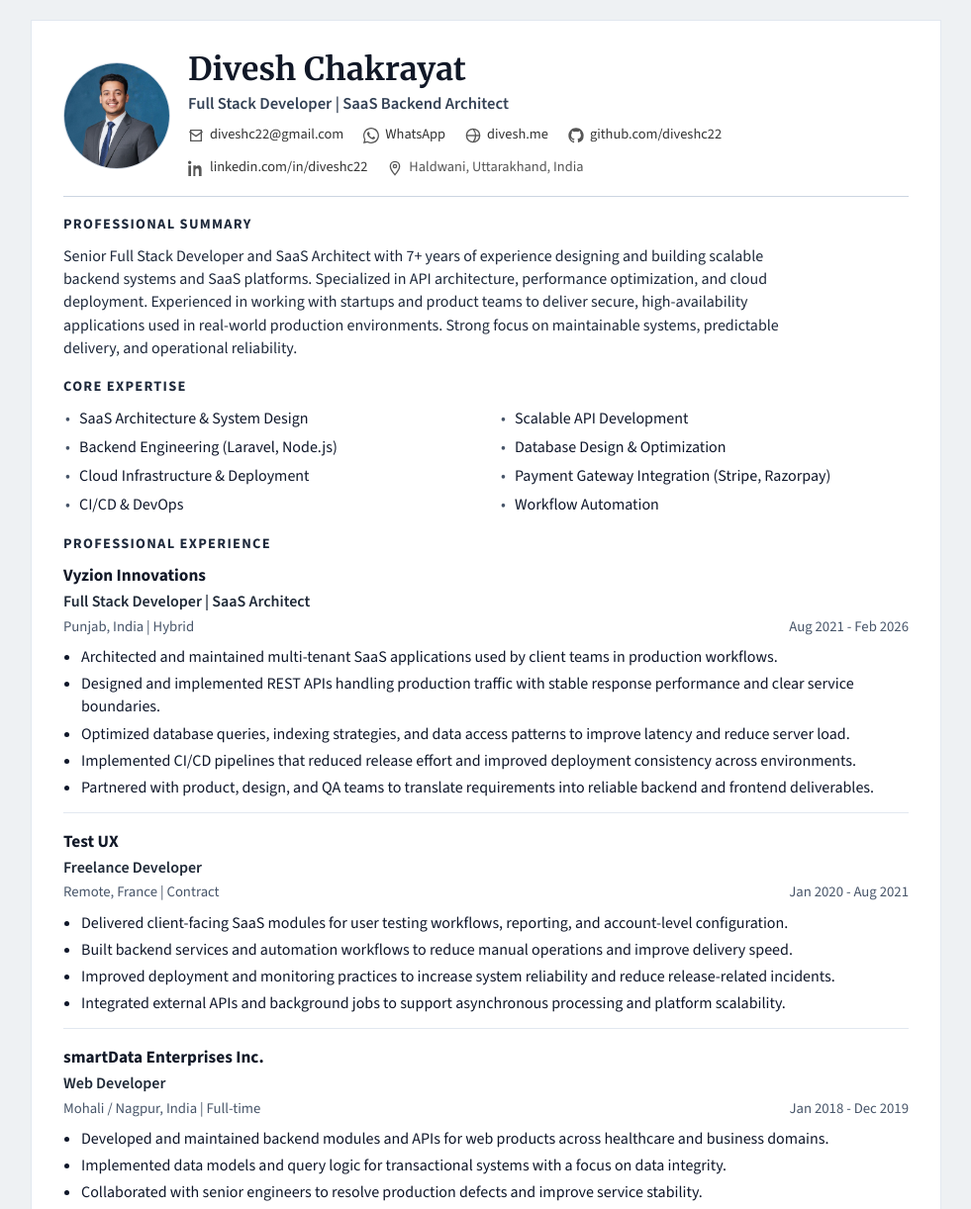
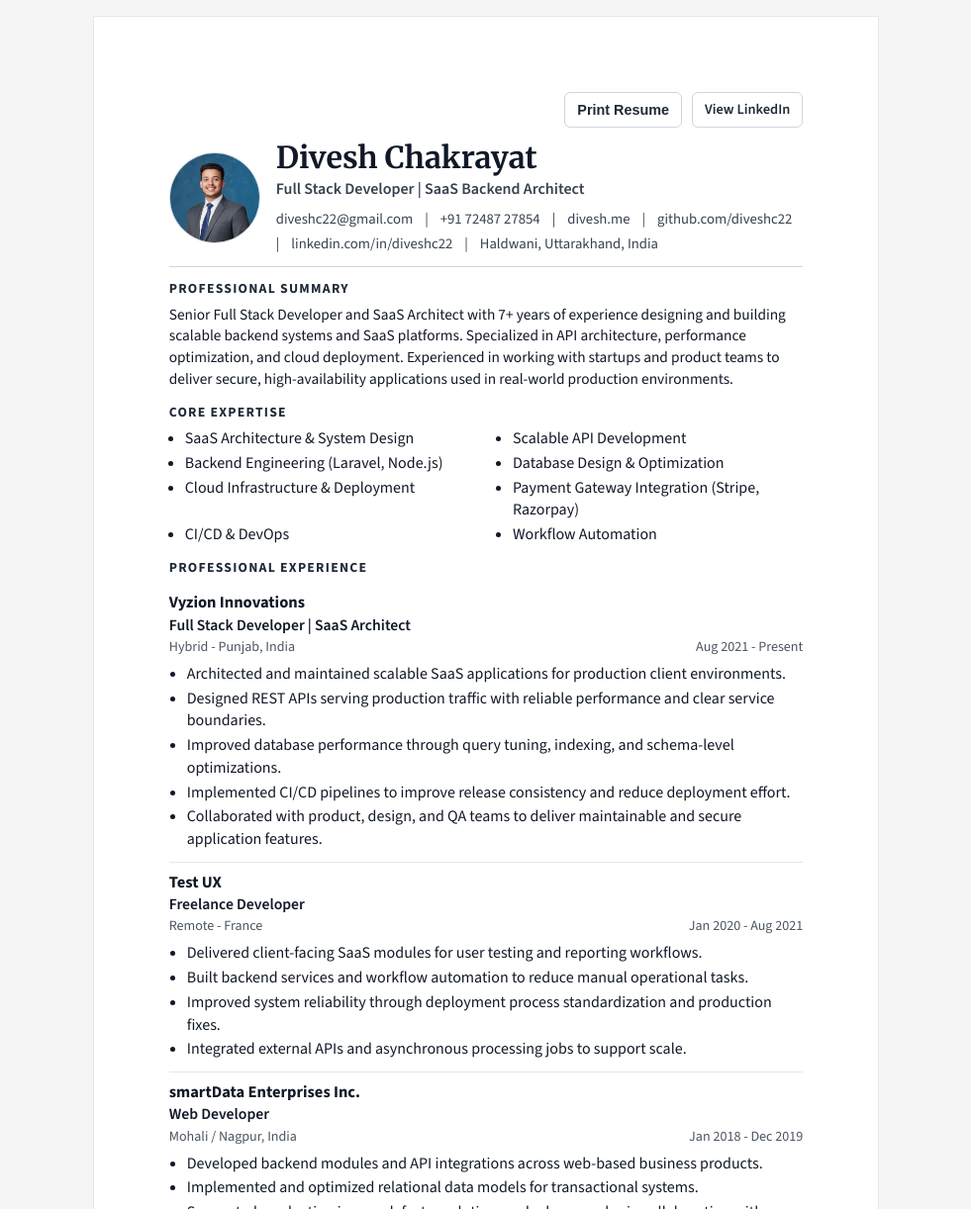
Before and after one commit to diveshc22/resume, a website: page index.html in a window 1280 px wide. Shown: the top 1222 px of the page at 99% size, without its empty margins (149-1130 px from the left). Drawn offline with nearby package versions, Linux system fonts and the light colour scheme.

Commit message:
Add Download Resume button to print or download it

```diff
--- a/index.html
+++ b/index.html
@@ -3,9 +3,7 @@
   <head>
     <meta charset="UTF-8" />
     <meta name="viewport" content="width=device-width, initial-scale=1.0" />
-    <title>
-      Divesh Chakrayat | Full Stack Developer | SaaS Backend Architect
-    </title>
+    <title>Divesh Chakrayat | Full Stack Developer | SaaS Backend Architect</title>
     <link rel="preconnect" href="https://fonts.googleapis.com" />
     <link rel="preconnect" href="https://fonts.gstatic.com" crossorigin />
     <link
@@ -14,13 +12,11 @@
     />
     <style>
       :root {
-        --page-bg: #eef1f3;
+        --bg: #f5f5f5;
         --paper: #ffffff;
-        --text: #0f172a;
-        --muted: #334155;
-        --line: #cbd5e1;
-        --soft: #e2e8f0;
-        --heading: #111827;
+        --text: #111827;
+        --muted: #374151;
+        --line: #d1d5db;
       }
 
       * {
@@ -29,34 +25,60 @@
         padding: 0;
       }
 
+      @page {
+        size: A4;
+        margin: 20mm;
+      }
+
       body {
-        background: var(--page-bg);
+        background: var(--bg);
         color: var(--text);
         font-family: "Source Sans 3", "Segoe UI", sans-serif;
-        line-height: 1.45;
-        padding: 20px;
+        line-height: 1.42;
+        padding: 16px;
       }
 
-      .resume {
-        max-width: 920px;
+      .container {
+        width: 210mm;
+        min-height: 297mm;
         margin: 0 auto;
         background: var(--paper);
-        border: 1px solid var(--soft);
-        padding: 32px;
+        padding: 20mm;
+        box-shadow: none;
+        border: 1px solid #e5e7eb;
+      }
+
+      .action-buttons {
+        display: flex;
+        justify-content: flex-end;
+        gap: 10px;
+        margin-bottom: 14px;
+      }
+
+      .btn {
+        border: 1px solid var(--line);
+        background: #fff;
+        color: #1f2937;
+        font-size: 0.9rem;
+        font-weight: 600;
+        padding: 7px 12px;
+        border-radius: 6px;
+        text-decoration: none;
+        cursor: pointer;
       }
 
       .header {
         display: grid;
-        grid-template-columns: 108px 1fr;
-        gap: 18px;
+        grid-template-columns: 92px 1fr;
+        gap: 16px;
         align-items: center;
-        padding-bottom: 18px;
         border-bottom: 1px solid var(--line);
+        padding-bottom: 12px;
       }
 
-      .avatar {
-        width: 108px;
-        height: 108px;
+      .profile-image {
+        width: 92px;
+        height: 92px;
         border-radius: 50%;
         object-fit: cover;
         border: 1px solid var(--line);
@@ -64,26 +86,24 @@
 
       .name {
         font-family: "Merriweather", serif;
-        font-size: 2rem;
+        font-size: 1.9rem;
         line-height: 1.1;
-        color: var(--heading);
-        letter-spacing: 0.2px;
       }
 
       .title {
-        font-size: 1.04rem;
+        font-size: 1rem;
         font-weight: 600;
         color: var(--muted);
         margin-top: 4px;
       }
 
       .contact {
-        margin-top: 8px;
-        font-size: 0.95rem;
-        color: #1f2937;
         display: flex;
         flex-wrap: wrap;
-        gap: 8px 14px;
+        gap: 4px 12px;
+        margin-top: 8px;
+        font-size: 0.92rem;
+        color: #374151;
       }
 
       .contact a {
@@ -91,159 +111,119 @@
         text-decoration: none;
       }
 
-      .divider {
-        color: #94a3b8;
-      }
-
-      section {
-        padding-top: 18px;
+      .section {
+        padding-top: 12px;
+        break-inside: avoid-page;
+        page-break-inside: avoid;
       }
 
       h2 {
-        font-size: 0.9rem;
+        font-size: 0.86rem;
+        text-transform: uppercase;
         letter-spacing: 0.09em;
-        text-transform: uppercase;
-        color: #1e293b;
-        margin-bottom: 9px;
+        color: #1f2937;
+        margin-bottom: 6px;
+        font-weight: 700;
+        break-after: avoid-page;
+        page-break-after: avoid;
+      }
+
+      .summary {
+        font-size: 0.96rem;
+      }
+
+      .expertise-grid {
+        display: grid;
+        grid-template-columns: repeat(2, minmax(0, 1fr));
+        gap: 2px 22px;
+      }
+
+      .expertise-grid li {
+        margin-left: 16px;
+      }
+
+      .experience-item {
+        border-bottom: 1px solid #e5e7eb;
+        padding: 8px 0 9px;
+        break-inside: avoid-page;
+        page-break-inside: avoid;
+      }
+
+      .experience-item:last-child {
+        border-bottom: none;
+        padding-bottom: 0;
+      }
+
+      .company {
+        font-size: 1.03rem;
         font-weight: 700;
       }
 
-      p {
-        color: #1e293b;
-      }
-
-      .summary {
-        max-width: 95ch;
-        font-size: 1rem;
-      }
-
-      .two-col-list {
-        display: grid;
-        grid-template-columns: repeat(2, minmax(0, 1fr));
-        gap: 6px 28px;
-        list-style: none;
-        padding-left: 2px;
-        color: #0f172a;
-      }
-
-      .two-col-list li {
-        position: relative;
-        padding-left: 14px;
-      }
-
-      .two-col-list li::before {
-        content: "•";
-        position: absolute;
-        left: 0;
-        color: #475569;
-      }
-
-      .experience-item {
-        margin-bottom: 16px;
-        padding-bottom: 14px;
-        border-bottom: 1px solid #e2e8f0;
-      }
-
-      .experience-item:last-child {
-        margin-bottom: 0;
-        padding-bottom: 0;
-        border-bottom: none;
-      }
-
-      .company {
-        font-size: 1.08rem;
-        font-weight: 700;
-        color: #111827;
-      }
-
       .role {
-        font-size: 1rem;
+        font-size: 0.98rem;
         font-weight: 600;
-        color: #1f2937;
-        margin-top: 2px;
       }
 
       .meta {
         display: flex;
         flex-wrap: wrap;
         justify-content: space-between;
-        gap: 4px 12px;
-        color: #475569;
-        font-size: 0.92rem;
-        margin-top: 3px;
+        gap: 2px 10px;
+        font-size: 0.88rem;
+        color: #4b5563;
+        margin-top: 1px;
       }
 
       .impact {
-        margin-top: 8px;
-        padding-left: 18px;
-        color: #0f172a;
+        margin-top: 6px;
+        margin-left: 18px;
+        break-inside: avoid-page;
+        page-break-inside: avoid;
       }
 
       .impact li {
-        margin-bottom: 4px;
-      }
-
-      .impact li:last-child {
-        margin-bottom: 0;
+        margin-bottom: 2px;
       }
 
       .edu-item {
-        margin-bottom: 10px;
+        margin-bottom: 6px;
+        break-inside: avoid-page;
+        page-break-inside: avoid;
       }
 
-      .edu-item:last-child {
-        margin-bottom: 0;
-      }
-
-      .edu-school {
+      .edu-school,
+      .stack-label {
         font-weight: 700;
-        color: #111827;
-      }
-
-      .edu-degree {
-        color: #1f2937;
       }
 
       .edu-date {
-        color: #475569;
-        font-size: 0.94rem;
-      }
-
-      .stack-grid {
-        display: grid;
-        grid-template-columns: 1fr;
-        gap: 7px;
+        color: #4b5563;
+        font-size: 0.9rem;
       }
 
       .stack-row {
         display: grid;
-        grid-template-columns: 160px 1fr;
-        gap: 10px;
+        grid-template-columns: 140px 1fr;
+        gap: 8px;
+        margin-bottom: 4px;
+        break-inside: avoid-page;
+        page-break-inside: avoid;
       }
 
-      .stack-label {
-        font-weight: 700;
-        color: #111827;
+      @media (max-width: 920px) {
+        .container {
+          width: 100%;
+          min-height: auto;
+          padding: 20px;
+        }
       }
 
-      .stack-value {
-        color: #1f2937;
-      }
-
-      @media (max-width: 760px) {
-        body {
-          padding: 10px;
-        }
-
-        .resume {
-          padding: 20px;
-        }
-
+      @media (max-width: 700px) {
         .header {
           grid-template-columns: 1fr;
         }
 
-        .two-col-list {
+        .expertise-grid {
           grid-template-columns: 1fr;
         }
 
@@ -251,194 +231,112 @@
           grid-template-columns: 1fr;
           gap: 2px;
         }
+
+        .action-buttons {
+          justify-content: flex-start;
+          flex-wrap: wrap;
+        }
       }
 
       @media print {
         body {
-          background: #fff;
+          background: white;
           padding: 0;
         }
 
-        .resume {
-          max-width: none;
+        .container {
+          width: 100%;
+          min-height: auto;
+          padding: 0;
+          box-shadow: none;
           border: none;
-          padding: 0;
         }
 
-        section,
-        .experience-item,
-        .edu-item,
-        .stack-row {
-          break-inside: avoid;
-        }
-      }
-      .contact {
-        display: flex;
-        flex-wrap: wrap;
-        gap: 12px 20px;
-        margin-top: 10px;
-        font-size: 0.9rem;
-        color: #555;
+        .action-buttons {
+          display: none;
         }
 
-      .contact-item {
-        display: flex;
-        align-items: center;
-        gap: 6px;
+        a {
+          color: black;
+          text-decoration: none;
         }
 
-      .icon {
-        width: 16px;
-        height: 16px;
-        color: #555;
+        .section {
+          page-break-inside: avoid;
+          break-inside: avoid-page;
         }
 
-      .contact a {
-        text-decoration: none;
-        color: #333;
-        transition: color 0.2s ease;
+        h2 {
+          page-break-after: avoid;
+          break-after: avoid-page;
         }
 
-      .contact a:hover {
-        color: #4f46e5; /* Indigo */
+        ul,
+        .impact,
+        .experience-item,
+        .stack-row,
+        .edu-item,
+        .header {
+          page-break-inside: avoid;
+          break-inside: avoid-page;
+        }
       }
     </style>
   </head>
   <body>
-    <main class="resume">
+    <main class="container">
+      <div class="action-buttons">
+        <button class="btn" type="button" onclick="window.print()">
+          Print Resume
+        </button>
+        <a
+          class="btn"
+          href="https://www.linkedin.com/in/diveshc22"
+          target="_blank"
+          rel="noopener noreferrer"
+        >
+          View LinkedIn
+        </a>
+      </div>
+
       <header class="header">
         <img
-          class="avatar"
+          class="profile-image"
           src="profile.png"
           alt="Divesh Chakrayat profile image"
         />
-
         <div>
           <h1 class="name">Divesh Chakrayat</h1>
           <p class="title">Full Stack Developer | SaaS Backend Architect</p>
-
           <div class="contact">
-            <!-- Email -->
-            <span class="contact-item">
-              <svg
-                class="icon"
-                viewBox="0 0 24 24"
-                fill="none"
-                stroke="currentColor"
-                stroke-width="2"
+            <a href="mailto:diveshc22@gmail.com">diveshc22@gmail.com</a>
+            <span>|</span>
+            <span>+91 72487 27854</span>
+            <span>|</span>
+            <a href="https://divesh.me" target="_blank" rel="noopener noreferrer"
+              >divesh.me</a
             >
-                <path d="M4 4h16v16H4z"></path>
-                <polyline points="22,6 12,13 2,6"></polyline>
-              </svg>
-              <a href="mailto:diveshc22@gmail.com">diveshc22@gmail.com</a>
-            </span>
-
-            <!-- WhatsApp -->
-            <span class="contact-item">
-              <svg class="icon" viewBox="0 0 32 32" fill="currentColor">
-                <path
-                  d="M16 0C7.163 0 0 7.163 0 16c0 2.82.737 5.468 2.027 7.773L0 32l8.422-2.21A15.94 15.94 0 0 0 16 32c8.837 0 16-7.163 16-16S24.837 0 16 0zm0 29.5a13.4 13.4 0 0 1-6.83-1.87l-.49-.29-5 .9.94-4.87-.32-.5A13.43 13.43 0 1 1 16 29.5zm7.38-10.06c-.4-.2-2.36-1.16-2.73-1.29-.37-.13-.64-.2-.91.2-.27.4-1.05 1.29-1.29 1.56-.24.27-.47.3-.87.1-.4-.2-1.69-.62-3.22-1.98-1.19-1.06-2-2.36-2.24-2.76-.24-.4-.03-.62.17-.82.18-.18.4-.47.6-.7.2-.24.27-.4.4-.67.13-.27.07-.5-.03-.7-.1-.2-.91-2.2-1.25-3-.33-.8-.66-.7-.91-.71l-.77-.01c-.27 0-.7.1-1.07.5-.37.4-1.4 1.37-1.4 3.33 0 1.96 1.43 3.86 1.63 4.13.2.27 2.8 4.27 6.78 5.99.95.41 1.69.66 2.27.85.95.3 1.81.26 2.49.16.76-.11 2.36-.97 2.69-1.91.33-.94.33-1.74.23-1.91-.1-.17-.37-.27-.77-.47z"
-                />
-              </svg>
+            <span>|</span>
             <a
-                href="https://wa.me/917248727854?text=Hi%20Divesh,%20I%20reviewed%20your%20resume%20and%20would%20like%20to%20connect."
+              href="https://github.com/diveshc22"
               target="_blank"
-              >
-                WhatsApp
-              </a>
-            </span>
-
-            <!-- Website -->
-            <span class="contact-item">
-              <svg
-                class="icon"
-                viewBox="0 0 24 24"
-                fill="none"
-                stroke="currentColor"
-                stroke-width="2"
-              >
-                <circle cx="12" cy="12" r="10"></circle>
-                <line x1="2" y1="12" x2="22" y2="12"></line>
-                <path d="M12 2a15 15 0 0 1 0 20"></path>
-              </svg>
-              <a href="https://divesh.me" target="_blank">divesh.me</a>
-            </span>
-
-            <!-- GitHub -->
-            <span class="contact-item">
-              <svg class="icon" viewBox="0 0 24 24" fill="currentColor">
-                <path
-                  d="M12 .5C5.65.5.5 5.65.5 12
-          c0 5.08 3.29 9.39 7.86 10.91
-          .58.1.79-.25.79-.55
-          0-.27-.01-1.18-.02-2.14
-          -3.2.69-3.88-1.54-3.88-1.54
-          -.52-1.34-1.27-1.7-1.27-1.7
-          -1.04-.71.08-.7.08-.7
-          1.15.08 1.76 1.18 1.76 1.18
-          1.02 1.76 2.67 1.25 3.32.96
-          .1-.74.4-1.25.72-1.54
-          -2.55-.29-5.24-1.27-5.24-5.66
-          0-1.25.45-2.27 1.18-3.07
-          -.12-.29-.51-1.47.11-3.06
-          0 0 .97-.31 3.17 1.17
-          a10.9 10.9 0 0 1 5.78 0
-          c2.2-1.48 3.17-1.17 3.17-1.17
-          .62 1.59.23 2.77.11 3.06
-          .73.8 1.18 1.82 1.18 3.07
-          0 4.4-2.69 5.37-5.25 5.65
-          .41.35.78 1.04.78 2.1
-          0 1.52-.01 2.75-.01 3.12
-          0 .3.21.65.8.54
-          A10.99 10.99 0 0 0 23.5 12
-          C23.5 5.65 18.35.5 12 .5z"
-                />
-              </svg>
-              <a href="https://github.com/diveshc22" target="_blank"
+              rel="noopener noreferrer"
               >github.com/diveshc22</a
             >
-            </span>
-
-            <!-- LinkedIn -->
-            <span class="contact-item">
-              <svg class="icon" viewBox="0 0 24 24" fill="currentColor">
-                <path
-                  d="M4.98 3.5C4.98 5 3.87 6.1 2.5 6.1
-          1.13 6.1 0 5 0 3.5
-          0 2 1.13.9 2.5.9
-          3.87.9 4.98 2 4.98 3.5zM.5 8h4V24h-4zM8 8h3.8v2.2h.05
-          c.53-1 1.83-2.2 3.77-2.2
-          4.03 0 4.78 2.65 4.78 6.1V24h-4v-7.6
-          c0-1.8-.03-4.1-2.5-4.1
-          -2.5 0-2.88 1.95-2.88 4V24H8z"
-                />
-              </svg>
-              <a href="https://www.linkedin.com/in/diveshc22" target="_blank">
-                linkedin.com/in/diveshc22
-              </a>
-            </span>
-
-            <!-- Location -->
-            <span class="contact-item">
-              <svg
-                class="icon"
-                viewBox="0 0 24 24"
-                fill="none"
-                stroke="currentColor"
-                stroke-width="2"
+            <span>|</span>
+            <a
+              href="https://www.linkedin.com/in/diveshc22"
+              target="_blank"
+              rel="noopener noreferrer"
+              >linkedin.com/in/diveshc22</a
             >
-                <path
-                  d="M12 2C8 2 5 5 5 9c0 5 7 13 7 13s7-8 7-13c0-4-3-7-7-7z"
-                ></path>
-                <circle cx="12" cy="9" r="2.5"></circle>
-              </svg>
+            <span>|</span>
             <span>Haldwani, Uttarakhand, India</span>
-            </span>
           </div>
         </div>
       </header>
 
-      <section>
+      <section class="section">
         <h2>Professional Summary</h2>
         <p class="summary">
           Senior Full Stack Developer and SaaS Architect with 7+ years of
@@ -446,14 +344,13 @@
           platforms. Specialized in API architecture, performance optimization,
           and cloud deployment. Experienced in working with startups and product
           teams to deliver secure, high-availability applications used in
-          real-world production environments. Strong focus on maintainable
-          systems, predictable delivery, and operational reliability.
+          real-world production environments.
         </p>
       </section>
 
-      <section>
+      <section class="section">
         <h2>Core Expertise</h2>
-        <ul class="two-col-list">
+        <ul class="expertise-grid">
           <li>SaaS Architecture &amp; System Design</li>
           <li>Scalable API Development</li>
           <li>Backend Engineering (Laravel, Node.js)</li>
@@ -465,36 +362,36 @@
         </ul>
       </section>
 
-      <section>
+      <section class="section">
         <h2>Professional Experience</h2>
 
         <article class="experience-item">
           <p class="company">Vyzion Innovations</p>
           <p class="role">Full Stack Developer | SaaS Architect</p>
           <p class="meta">
-            <span>Punjab, India | Hybrid</span>
-            <span>Aug 2021 - Feb 2026</span>
+            <span>Hybrid - Punjab, India</span>
+            <span>Aug 2021 - Present</span>
           </p>
           <ul class="impact">
             <li>
-              Architected and maintained multi-tenant SaaS applications used by
-              client teams in production workflows.
+              Architected and maintained scalable SaaS applications for
+              production client environments.
             </li>
             <li>
-              Designed and implemented REST APIs handling production traffic
-              with stable response performance and clear service boundaries.
+              Designed REST APIs serving production traffic with reliable
+              performance and clear service boundaries.
             </li>
             <li>
-              Optimized database queries, indexing strategies, and data access
-              patterns to improve latency and reduce server load.
+              Improved database performance through query tuning, indexing, and
+              schema-level optimizations.
             </li>
             <li>
-              Implemented CI/CD pipelines that reduced release effort and
-              improved deployment consistency across environments.
+              Implemented CI/CD pipelines to improve release consistency and
+              reduce deployment effort.
             </li>
             <li>
-              Partnered with product, design, and QA teams to translate
-              requirements into reliable backend and frontend deliverables.
+              Collaborated with product, design, and QA teams to deliver
+              maintainable and secure application features.
             </li>
           </ul>
         </article>
@@ -503,25 +400,25 @@
           <p class="company">Test UX</p>
           <p class="role">Freelance Developer</p>
           <p class="meta">
-            <span>Remote, France | Contract</span>
+            <span>Remote - France</span>
             <span>Jan 2020 - Aug 2021</span>
           </p>
           <ul class="impact">
             <li>
-              Delivered client-facing SaaS modules for user testing workflows,
-              reporting, and account-level configuration.
+              Delivered client-facing SaaS modules for user testing and
+              reporting workflows.
             </li>
             <li>
-              Built backend services and automation workflows to reduce manual
-              operations and improve delivery speed.
+              Built backend services and workflow automation to reduce manual
+              operational tasks.
             </li>
             <li>
-              Improved deployment and monitoring practices to increase system
-              reliability and reduce release-related incidents.
+              Improved system reliability through deployment process
+              standardization and production fixes.
             </li>
             <li>
-              Integrated external APIs and background jobs to support
-              asynchronous processing and platform scalability.
+              Integrated external APIs and asynchronous processing jobs to
+              support scale.
             </li>
           </ul>
         </article>
@@ -530,67 +427,61 @@
           <p class="company">smartData Enterprises Inc.</p>
           <p class="role">Web Developer</p>
           <p class="meta">
-            <span>Mohali / Nagpur, India | Full-time</span>
+            <span>Mohali / Nagpur, India</span>
             <span>Jan 2018 - Dec 2019</span>
           </p>
           <ul class="impact">
             <li>
-              Developed and maintained backend modules and APIs for web products
-              across healthcare and business domains.
+              Developed backend modules and API integrations across web-based
+              business products.
             </li>
             <li>
-              Implemented data models and query logic for transactional systems
-              with a focus on data integrity.
+              Implemented and optimized relational data models for transactional
+              systems.
             </li>
             <li>
-              Collaborated with senior engineers to resolve production defects
-              and improve service stability.
+              Supported production issues, defect resolution, and release cycles
+              in collaboration with senior engineers.
             </li>
             <li>
-              Supported integration of third-party services for authentication,
-              payments, and notification workflows.
-            </li>
-            <li>
-              Contributed to release cycles, regression fixes, and code reviews
-              to improve quality and delivery predictability.
+              Contributed to third-party integrations including payments,
+              authentication, and notifications.
             </li>
           </ul>
         </article>
       </section>
 
-      <section>
+      <section class="section">
         <h2>Education</h2>
         <div class="edu-item">
           <p class="edu-school">Uttaranchal University</p>
-          <p class="edu-degree">Master of Computer Applications</p>
+          <p>Master of Computer Applications</p>
           <p class="edu-date">2017 - 2019</p>
         </div>
         <div class="edu-item">
           <p class="edu-school">Amrapali University Haldwani</p>
-          <p class="edu-degree">Bachelor of Computer Science</p>
+          <p>Bachelor of Computer Science</p>
           <p class="edu-date">2013 - 2016</p>
         </div>
       </section>
 
-      <section>
+      <section class="section">
         <h2>Technology Stack</h2>
-        <div class="stack-grid">
         <div class="stack-row">
           <p class="stack-label">Backend:</p>
-            <p class="stack-value">Laravel, PHP, Node.js, Golang, Python</p>
+          <p>Laravel, PHP, Node.js, Golang, Python</p>
         </div>
         <div class="stack-row">
           <p class="stack-label">Frontend:</p>
-            <p class="stack-value">React.js, JavaScript, Tailwind CSS</p>
+          <p>React.js, JavaScript, Tailwind CSS</p>
         </div>
         <div class="stack-row">
           <p class="stack-label">Databases:</p>
-            <p class="stack-value">MySQL, MongoDB, PostgreSQL</p>
+          <p>MySQL, MongoDB, PostgreSQL</p>
         </div>
         <div class="stack-row">
           <p class="stack-label">Cloud &amp; DevOps:</p>
-            <p class="stack-value">AWS, Docker, Linux, CI/CD</p>
-          </div>
+          <p>AWS, Docker, Linux, CI/CD</p>
         </div>
       </section>
     </main>
```
Lines whose indentation alone changed are shown as unchanged.
